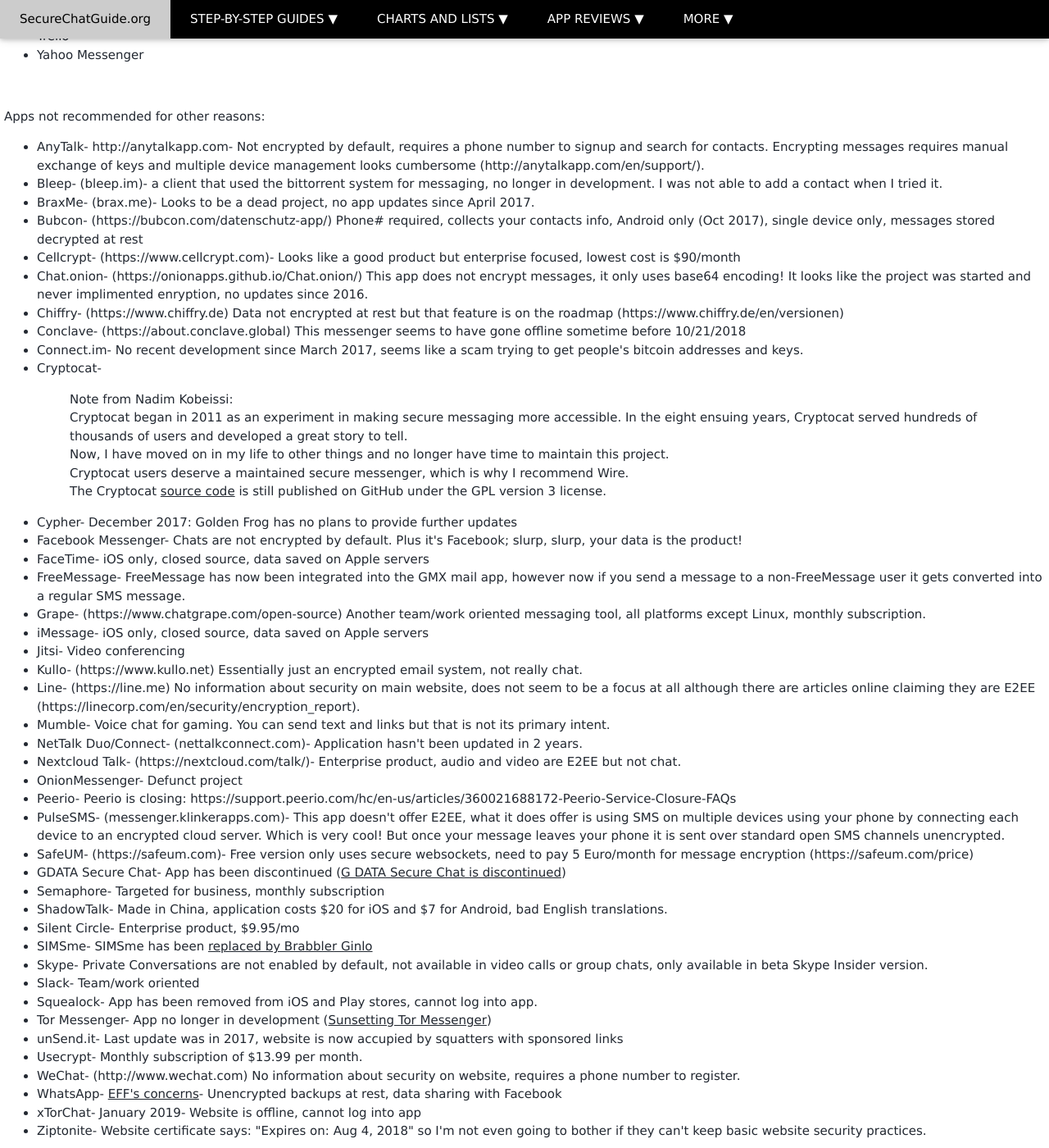
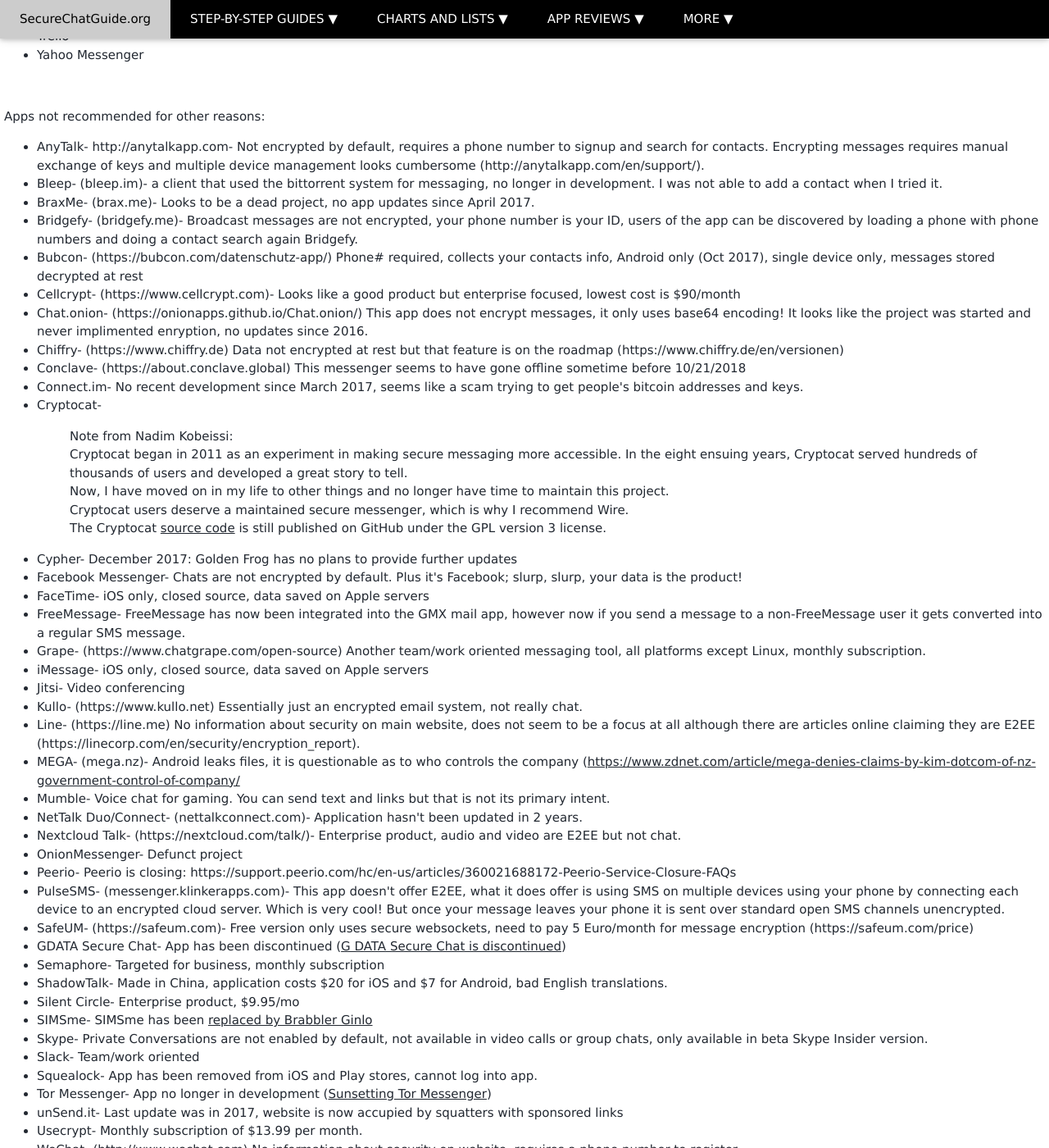
Before and after one commit to Perelandra0x309/secure-im, a Jekyll site: the page built from rejectedapps.md, in a window 1280 px wide and 1400 px high, scrolled down 466 px. Shown: the whole window at 82% size. Built offline with Jekyll 4.4.1, drawn with Linux system fonts in a browser that asks for light colours.

Commit message:
Add Bridgefy and MEGA

```diff
--- a/_data/applications.yml
+++ b/_data/applications.yml
@@ -2487,6 +2487,18 @@
   last_update: 11/24/2018
   notes_text: FreeMessage has now been integrated into the GMX mail app, however now if you send a message to a non-FreeMessage user it gets converted into a regular SMS message.
 
+- name: mega
+  category: 11
+  display_name: MEGA
+  recommendation: 3
+  notes_text: (mega.nz)- Android leaks files, it is questionable as to who controls the company (<a href="https://www.zdnet.com/article/mega-denies-claims-by-kim-dotcom-of-nz-government-control-of-company/">https://www.zdnet.com/article/mega-denies-claims-by-kim-dotcom-of-nz-government-control-of-company/</a>
+
+- name: bridgefy
+  category: 11
+  display_name: Bridgefy
+  recommendation: 3
+  notes_text: (bridgefy.me)- Broadcast messages are not encrypted, your phone number is your ID, users of the app can be discovered by loading a phone with phone numbers and doing a contact search again Bridgefy.
+
 - name: nettalk
   category: 11
   display_name: NetTalk Duo/Connect
```
